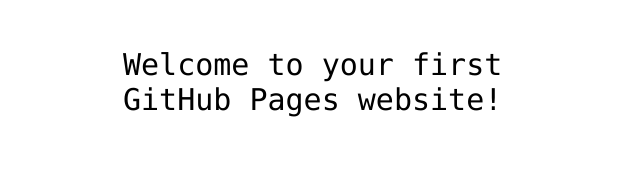
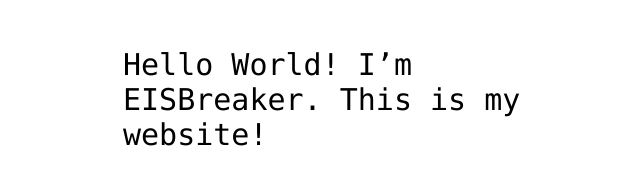
Before and after one commit to EISBreaker/EISBreaker.github.io, a plain HTML site: page index.html in a window 1280 px wide. Shown: the part 341-526 px from the top of the page, without its empty margins (317-957 px from the left). Drawn offline with Linux system fonts and the light colour scheme.

Commit message:
Update index.html
The Universal Step

```diff
--- a/index.html
+++ b/index.html
@@ -12,7 +12,7 @@
 <img src="https://octodex.github.com/images/daftpunktocat-thomas.gif" id="octocat" alt="octocat-gif" />
 
 <!-- Change this code here by copy and pasting your template on line 15 -->
-<p>Welcome to your first GitHub Pages website!</p>
+<p>Hello World! I’m EISBreaker. This is my website!</p>
 
 </body>
 </html>
```
